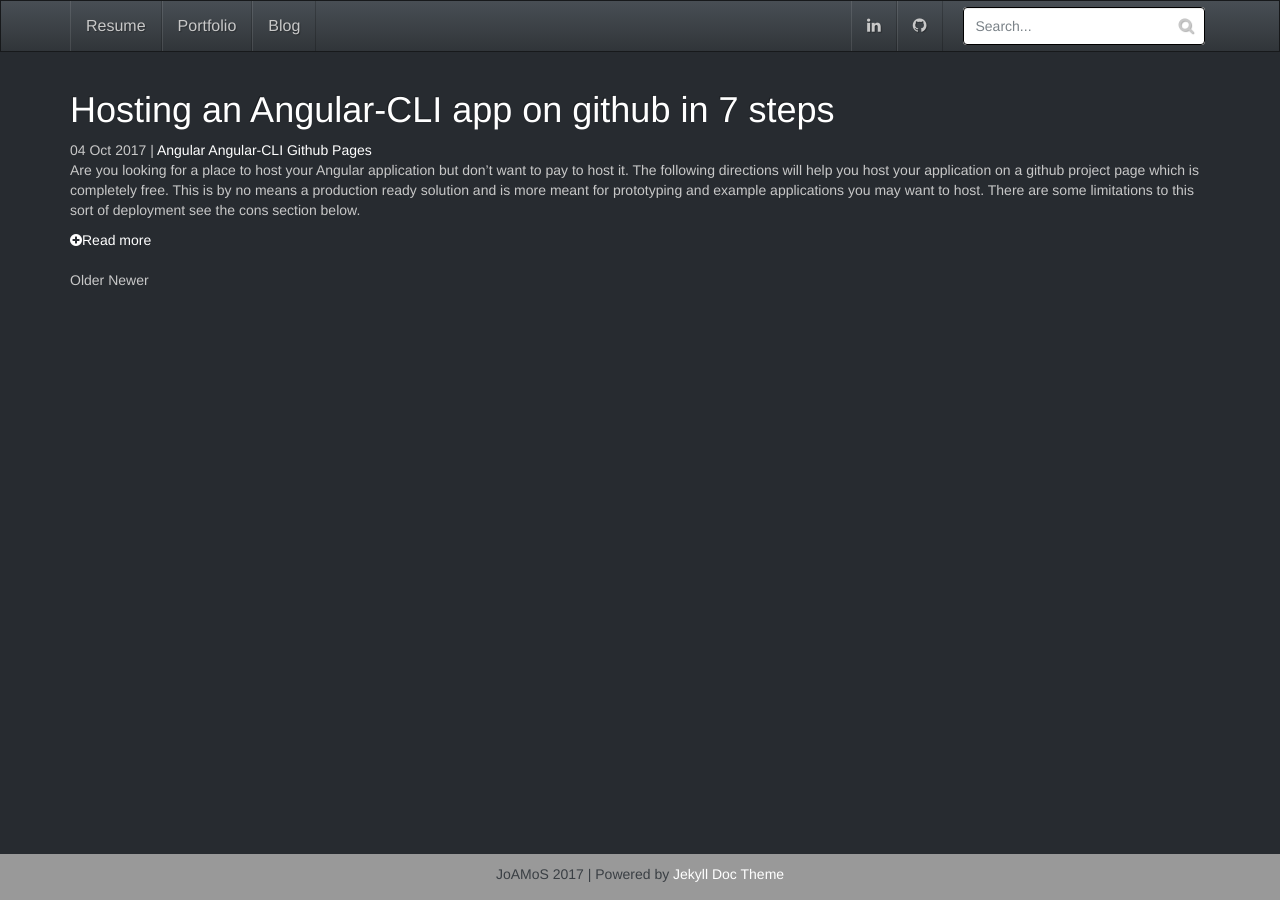
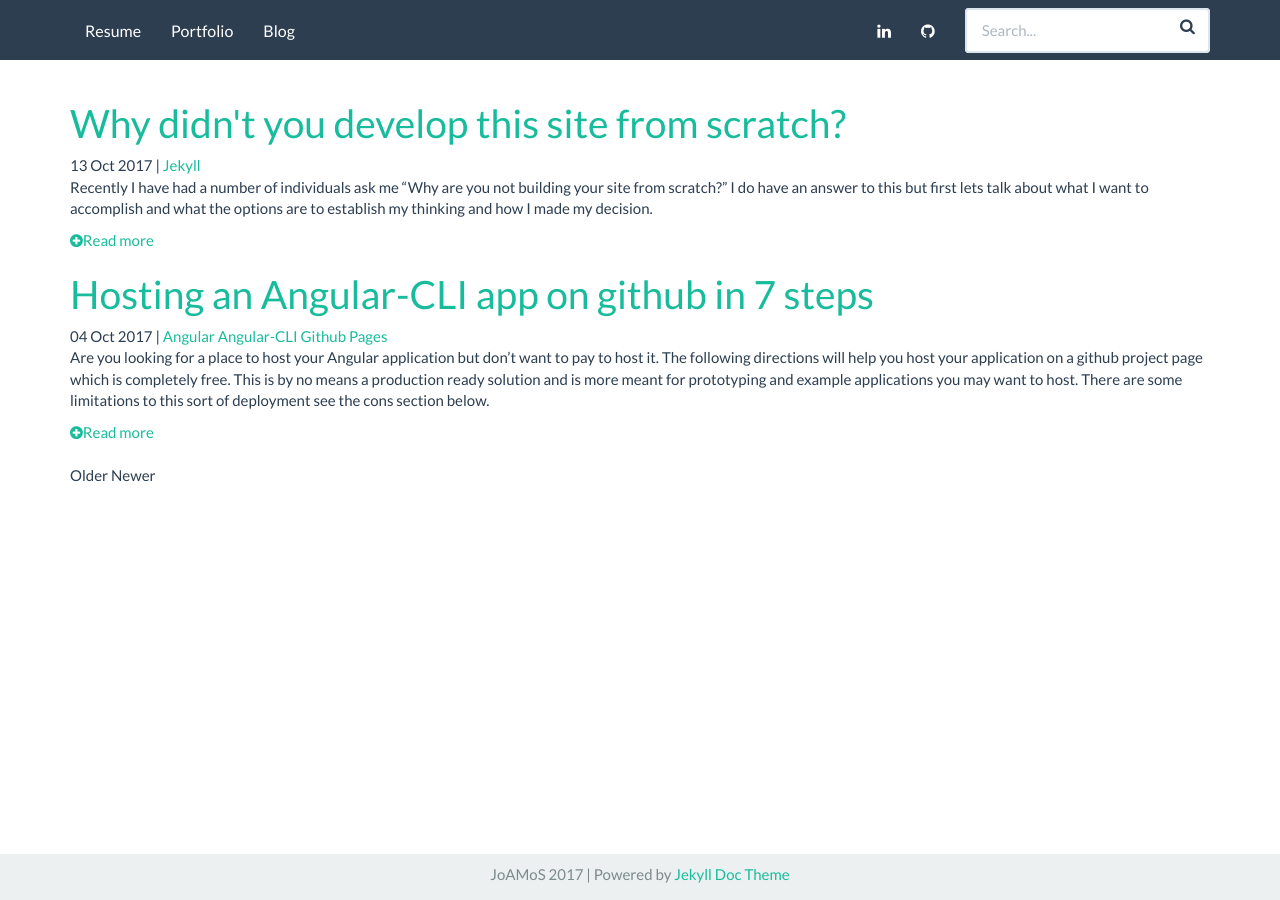
Before and after one commit to JoA-MoS/JoA-MoS.github.io, a Jekyll site: the page built from blog/index.html, in a window 1280 px wide. Built offline with Jekyll 4.4.1, drawn with Linux system fonts in a browser that asks for light colours; nearby versions of some CDN libraries.

Commit message:
New Blog and new theme

```diff
--- a/_config.yml
+++ b/_config.yml
@@ -6,13 +6,13 @@ git_address: https://github.com/JoA-MoS
 description: >
   Jack of All Master of Some
 
-baseurl: "/" # the subpath of your site, e.g. /blog/
+baseurl: "" # the subpath of your site, e.g. /blog/
 url: http://justindietz.com # the base hostname & protocol for your site
 git_edit_address: https://github.com/JoA-MoS/joa-mos.github.io/blob/gh-pages
 
 # theme options from https://bootswatch.com/
 # comment out this to use default Bootstrap
-bootwatch: slate
+bootwatch: flatly
 
 # Build settings
 markdown: kramdown
--- /dev/null
+++ b/_posts/2017-10-13-why-jekyll.md
@@ -0,0 +1,41 @@
+---
+layout: post
+title:  "Why didn't you develop this site from scratch?"
+author: JoA-MoS
+category: General
+tags: [Jekyll]
+---
+
+Recently I have had a number of individuals ask me "Why are you not building your site from scratch?" I do have an answer to this but first lets talk about what I want to accomplish and what the options are to establish my thinking and how I made my decision.
+
+**Goals:**
+
+* Be my web presence
+* Always up
+* Free or near free to host
+* Use my custom domain
+* Easy to update / Deploy
+* Easy to post
+* Easy to customize
+* A portal to get to my other projects
+* A place to host my resume
+
+**Options:**
+
+* Custom Site
+* Wordpress
+* Drupal
+* Other Blogging Engines
+* Jekyll
+
+### The thought process
+
+I have had some experience in hosting my website and a blog in the past. I have used blogengine.net a .NET based blogging engine, I have written a complete custom site, I dabbled with Wordpress and also Drupal. All have their pros and cons I am going to talk about those specifically as they relate to my goals.
+
+I think it would be easiest to summarize it in a table (also demonstrate some of the why jekyll in the process, up until now this entire blog entry has been written in markdown I'm going to start mixing in HTML)
+
+| Tables        | Are           | Cool  |
+| ------------- |:-------------:| -----:|
+| col 3 is      | right-aligned | $1600 |
+| col 2 is      | centered      |   $12 |
+| zebra stripes | are neat      |    $1 |
```
Also changed, not shown: Gemfile.lock.
